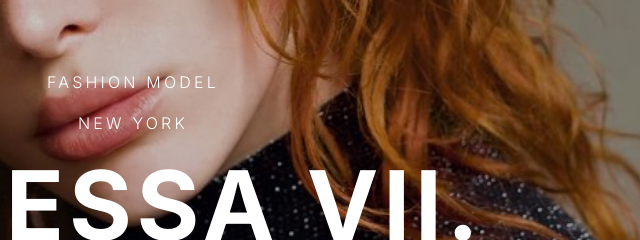
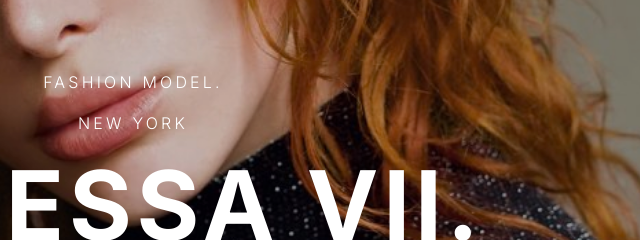
Before and after one commit to jfourson/vanessavii, a website built with Vite: page index.html in a window 1280 px wide. Shown: the part 236-476 px from the top of the page, 507-1147 px from the left. Built offline with nearby package versions, Linux system fonts and the light colour scheme; files whose address does not match are found by name.

Commit message:
test live

```diff
--- a/index.html
+++ b/index.html
@@ -31,7 +31,7 @@
       <a class="hero-link scroll-to-bottom-button" href="javascript:void(0);">Contact</a>
   </nav>
     <div class="hero-content">
-      <p class="hero-subtitle" data-i18n="heroSubtitle1">FASHION MODEL</p>
+      <p class="hero-subtitle" data-i18n="heroSubtitle1">FASHION MODEL.</p>
       <p class="hero-subtitle" data-i18n="heroSubtitle2">NEW YORK</p>
       <h1 class="hero-title">
         VANESSA VII.
```
